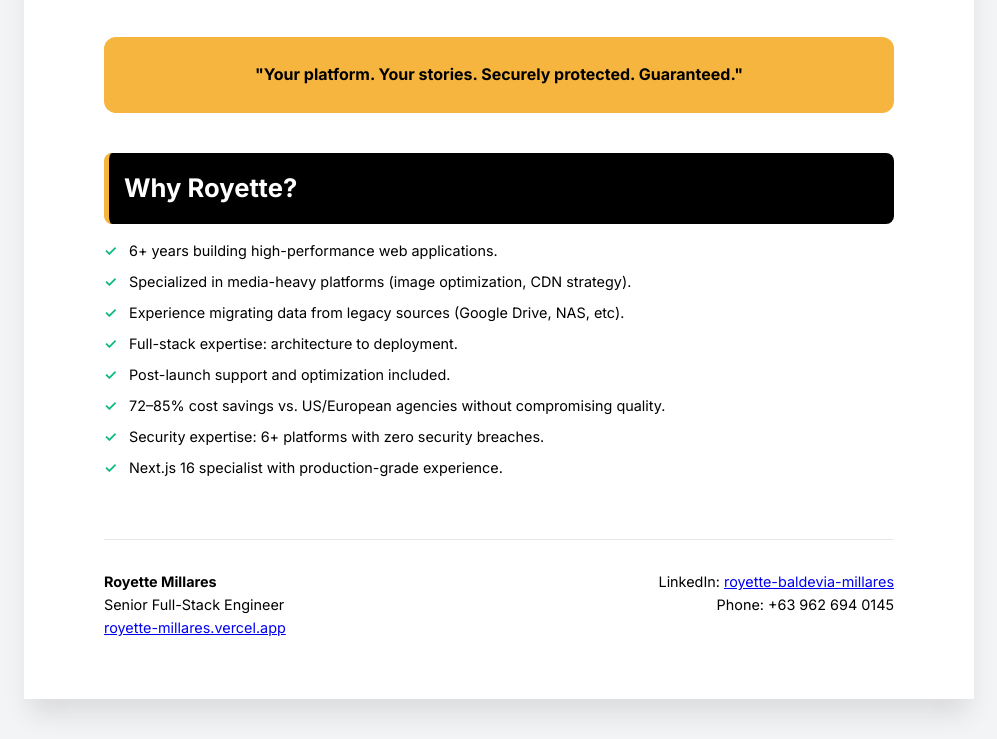
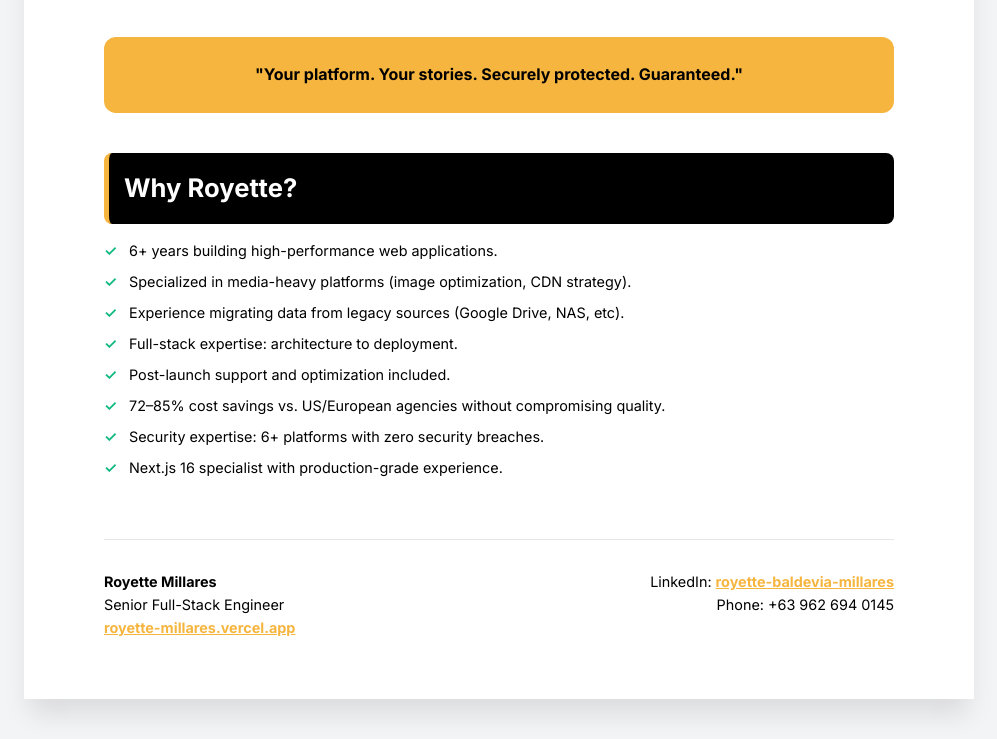
Before and after one commit to RoyetteMillares/dearworld-proposal, a plain HTML site: page index.html in a window 1280 px wide. Shown: the part 4394-5133 px from the top of the page, without its empty margins (141-1138 px from the left). Drawn offline with Linux system fonts and the light colour scheme.

Commit message:
update links

```diff
--- a/index.html
+++ b/index.html
@@ -591,11 +591,12 @@
             <div>
                 <b>Royette Millares</b><br>
                 Senior Full-Stack Engineer<br>
-                <a href="https://royette-millares.vercel.app/">royette-millares.vercel.app</a>
+                <a href="https://royette-millares.vercel.app/"
+                    style="color: var(--accent); font-weight: bold;">royette-millares.vercel.app</a>
             </div>
             <div style="text-align: right;">
-                LinkedIn: <a
-                    href="https://www.linkedin.com/in/royette-baldevia-millares/">royette-baldevia-millares</a><br>
+                LinkedIn: <a href="https://www.linkedin.com/in/royette-baldevia-millares/"
+                    style="color: var(--accent); font-weight: bold;">royette-baldevia-millares</a><br>
                 Phone: +63 962 694 0145
             </div>
         </footer>
```
